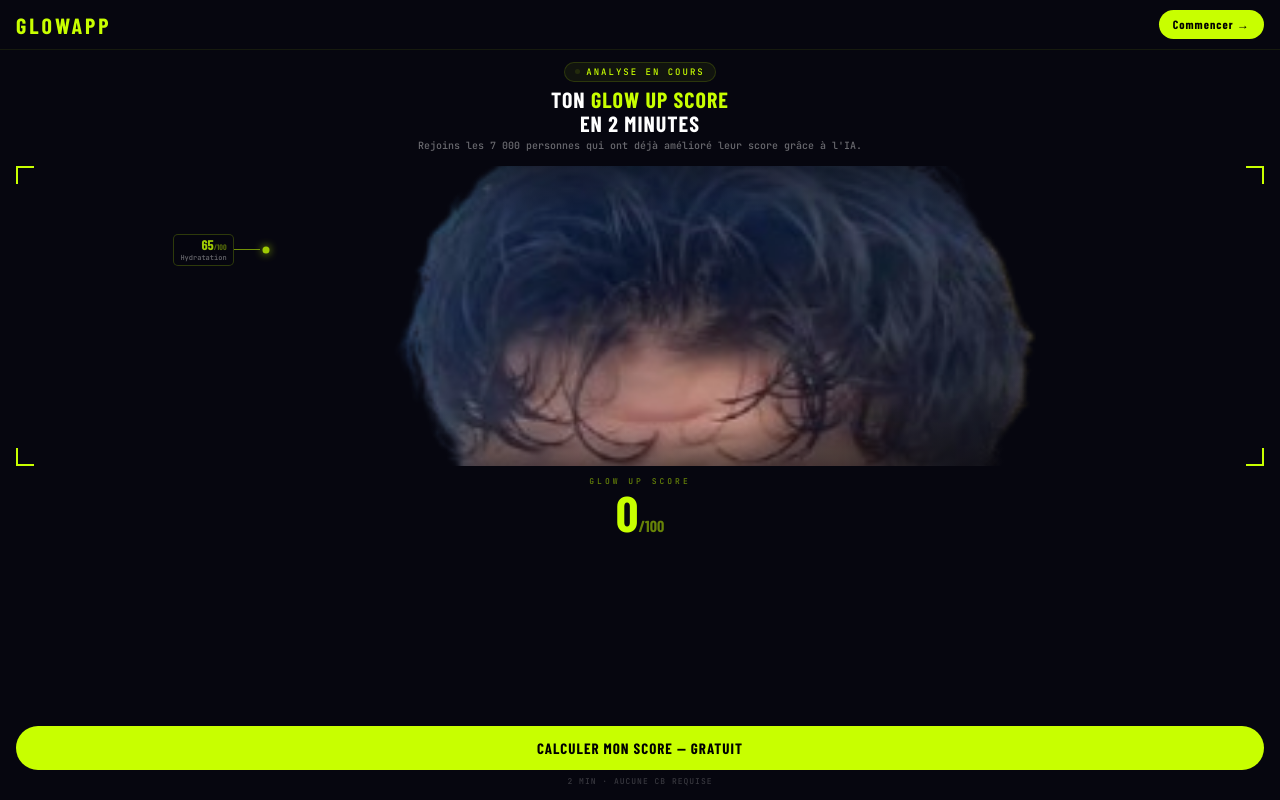
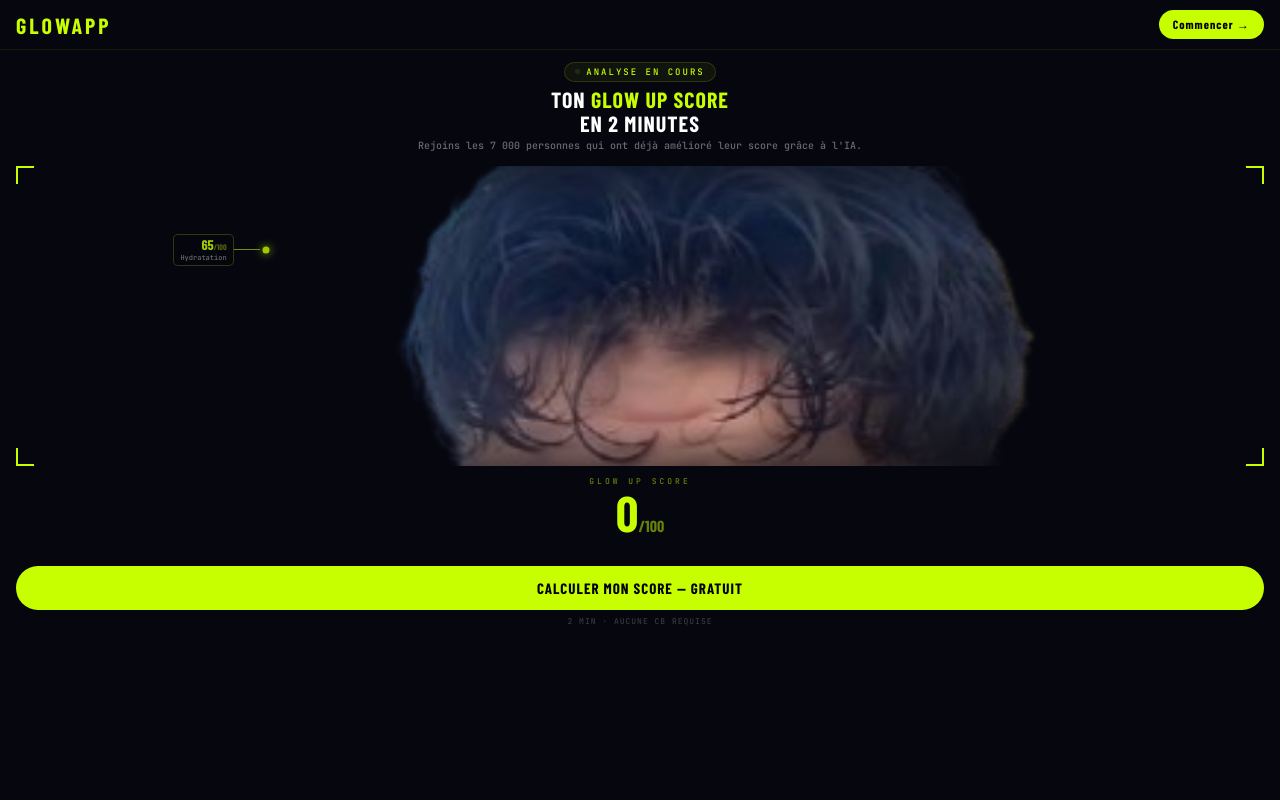
Before and after one commit to keyzersoze870/glowup-mvp, a Next.js app: page / in a window 1280 px wide. Built offline with nearby package versions, Linux system fonts and the light colour scheme; a web font is replaced by a local one.

Commit message:
fix spacing no margin auto

```diff
--- a/src/app/page.tsx
+++ b/src/app/page.tsx
@@ -145,7 +145,7 @@ export default function LandingPage() {
       </div>
 
       {/* CTA */}
-      <div style={{ flexShrink:0, padding:'8px 16px 14px', marginTop:'auto' }}>
+      <div style={{ flexShrink:0, padding:'8px 16px 14px' }}>
         <Link href="/onboarding" style={{ fontFamily:"'Barlow Condensed',sans-serif",fontWeight:800,fontSize:15,
           color:'#000',background:'#C8FF00',padding:'13px 0',borderRadius:28,
           textDecoration:'none',letterSpacing:1,display:'block',textAlign:'center' }}>
```
